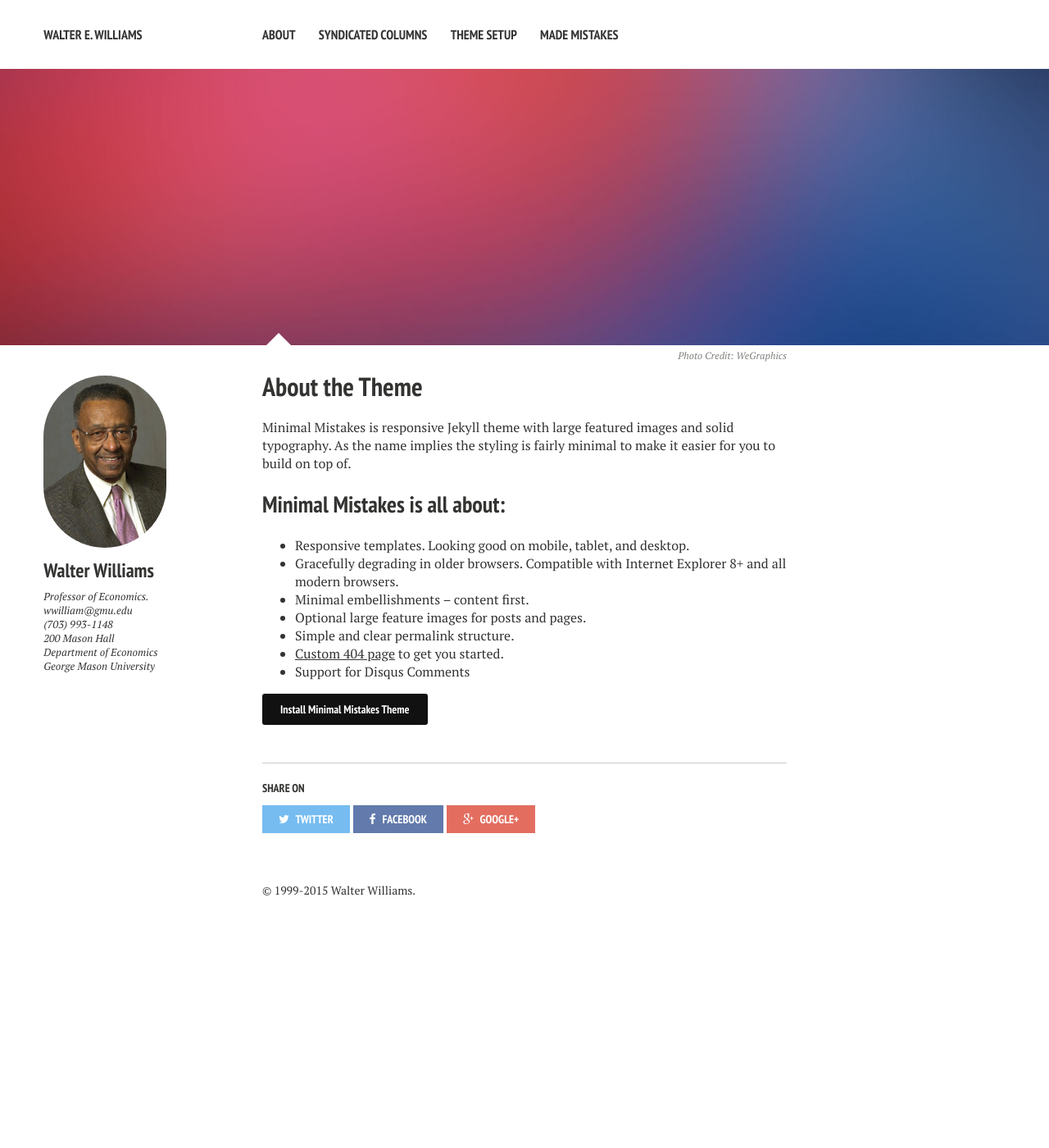
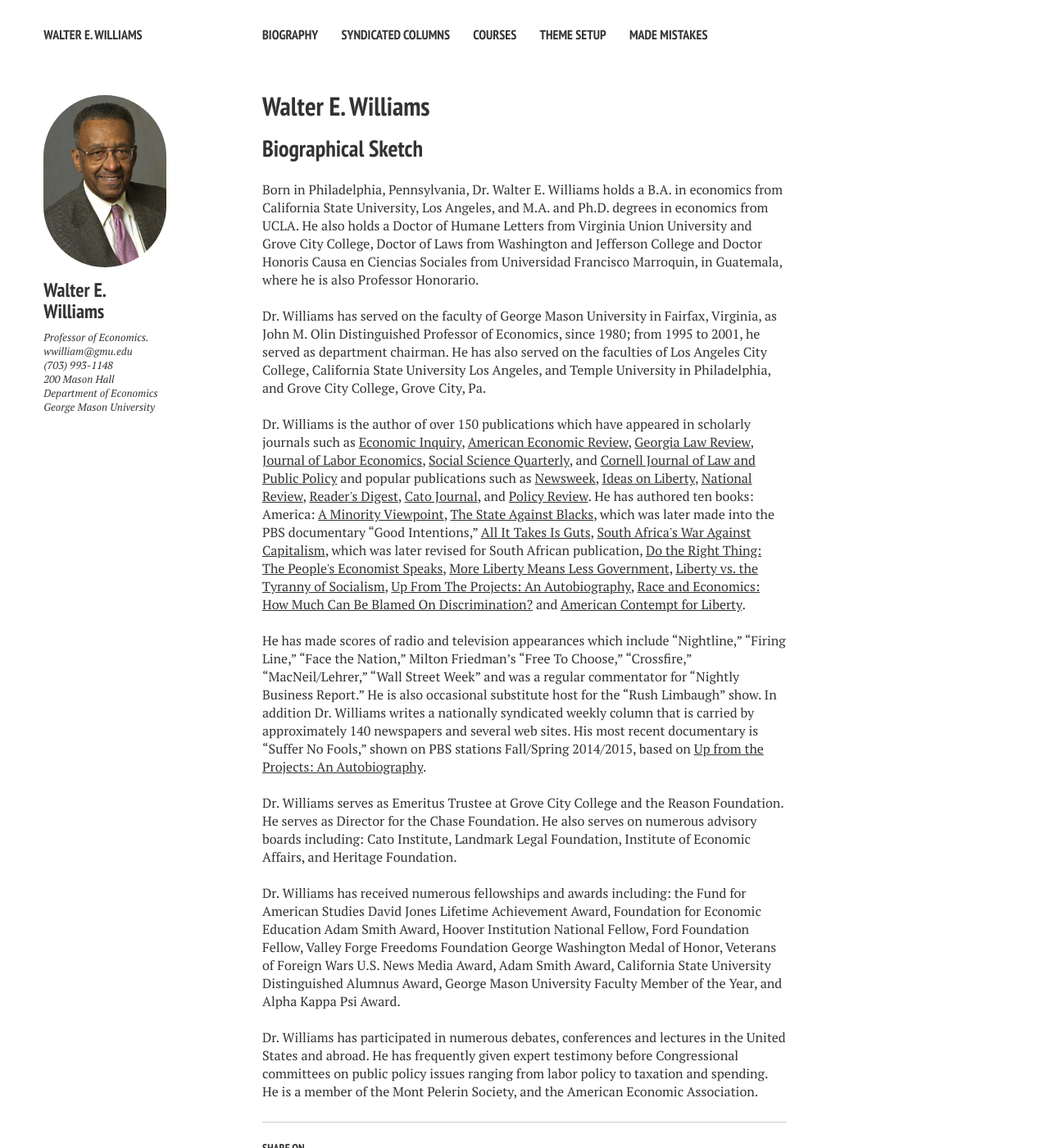
Before and after one commit to seanmarcia/wew, a Jekyll site: the page built from about/index.md, in a window 1280 px wide and 1400 px high. Shown: the whole window at 82% size. Built offline with Jekyll 4.4.1, drawn with Linux system fonts in a browser that asks for light colours; nearby versions of some CDN libraries; some of the changed text lies outside the part shown.

Commit message:
adding content for bio page and courses

```diff
--- a/_config.yml
+++ b/_config.yml
@@ -26,7 +26,7 @@ kramdown:
 
 # Site owner
 owner:
-  name: Walter Williams
+  name: Walter E. Williams
   avatar: wew.jpeg
   bio: "Professor of Economics.<br>wwilliam@gmu.edu<br>(703) 993-1148<br>200 Mason Hall<br>Department of Economics<br>George Mason University<br>"
   email:
--- a/_data/navigation.yml
+++ b/_data/navigation.yml
@@ -1,10 +1,13 @@
 # Site navigation links
 
-- title: About
+- title: Biography
   url: /about/
 
 - title: Syndicated Columns
   url: /posts/
+
+- title: Courses
+  url: /courses/
 
 - title: Theme Setup
   url: /theme-setup/
--- a/_layouts/page.html
+++ b/_layouts/page.html
@@ -12,21 +12,6 @@
 {% include _browser-upgrade.html %}
 
 {% include _navigation.html %}
-
-{% if page.image.feature %}
-  <div class="image-wrap">
-  <img src=
-    {% if page.image.feature contains 'http' %}
-      "{{ page.image.feature }}"
-    {% else %}
-      "{{ site.url }}/images/{{ page.image.feature }}"
-    {% endif %}
-  alt="{{ page.title }} feature image">
-  {% if page.image.credit %}
-    <span class="image-credit">Photo Credit: <a href="{{ page.image.creditlink }}">{{ page.image.credit }}</a></span>
-  {% endif %}
-  </div><!-- /.image-wrap -->
-{% endif %}
 
 <div id="main" role="main">
   <div class="article-author-side">
--- a/about/index.md
+++ b/about/index.md
@@ -1,6 +1,6 @@
 ---
 layout: page
-title: About the Theme
+title: Walter E. Williams
 tags: [about, Jekyll, theme, responsive]
 modified: 2014-08-08T20:53:07.573882-04:00
 comments: true
@@ -10,16 +10,18 @@ image:
   creditlink: http://wegraphics.net/downloads/free-ultimate-blurred-background-pack/
 ---
 
-Minimal Mistakes is responsive Jekyll theme with large featured images and solid typography. As the name implies the styling is fairly minimal to make it easier for you to build on top of.
+## Biographical Sketch
 
-## Minimal Mistakes is all about:
-
-* Responsive templates. Looking good on mobile, tablet, and desktop.
-* Gracefully degrading in older browsers. Compatible with Internet Explorer 8+ and all modern browsers.
-* Minimal embellishments -- content first.
-* Optional large feature images for posts and pages.
-* Simple and clear permalink structure.
-* [Custom 404 page](http://mmistakes.github.io/minimal-mistakes/404.html) to get you started.
-* Support for Disqus Comments
-
-<a markdown="0" href="{{ site.url }}/theme-setup" class="btn">Install Minimal Mistakes Theme</a>
+Born in Philadelphia, Pennsylvania, Dr. Walter E. Williams holds a B.A. in economics from California State University, Los Angeles, and M.A. and Ph.D. degrees in economics from UCLA. He also holds a Doctor of Humane Letters from Virginia Union University and Grove City College, Doctor of Laws from Washington and Jefferson College and Doctor Honoris Causa en Ciencias Sociales from Universidad Francisco Marroquin, in Guatemala, where he is also Professor Honorario.
+<br>
+Dr. Williams has served on the faculty of George Mason University in Fairfax, Virginia, as John M. Olin Distinguished Professor of Economics, since 1980; from 1995 to 2001, he served as department chairman. He has also served on the faculties of Los Angeles City College, California State University Los Angeles, and Temple University in Philadelphia, and Grove City College, Grove City, Pa.
+<br>
+Dr. Williams is the author of over 150 publications which have appeared in scholarly journals such as <u>Economic Inquiry</u>, <u>American Economic Review</u>, <u>Georgia Law Review</u>, <u>Journal of Labor Economics</u>, <u>Social Science Quarterly</u>, and <u>Cornell Journal of Law and Public Policy</u> and popular publications such as <u>Newsweek</u>, <u>Ideas on Liberty</u>, <u>National Review</u>, <u>Reader's Digest</u>, <u>Cato Journal</u>, and <u>Policy Review</u>. He has authored ten books: America: <u>A Minority Viewpoint</u>, <u>The State Against Blacks</u>, which was later made into the PBS documentary "Good Intentions," <u>All It Takes Is Guts</u>, <u>South Africa's War Against Capitalism</u>, which was later revised for South African publication, <u>Do the Right Thing: The People's Economist Speaks</u>, <u>More Liberty Means Less Government</u>, <u>Liberty vs. the Tyranny of Socialism</u>, <u>Up From The Projects: An Autobiography</u>, <u>Race and Economics: How Much Can Be Blamed On Discrimination?</u> and <u>American Contempt for Liberty</u>.
+<br>
+He has made scores of radio and television appearances which include "Nightline," "Firing Line," "Face the Nation," Milton Friedman's "Free To Choose," "Crossfire," "MacNeil/Lehrer," "Wall Street Week" and was a regular commentator for "Nightly Business Report." He is also occasional substitute host for the "Rush Limbaugh" show. In addition Dr. Williams writes a nationally syndicated weekly column that is carried by approximately 140 newspapers and several web sites. His most recent documentary is “Suffer No Fools,” shown on PBS stations Fall/Spring 2014/2015, based on <u>Up from the Projects: An Autobiography</u>.
+<br>
+Dr. Williams serves as Emeritus Trustee at Grove City College and the Reason Foundation. He serves as Director for the Chase Foundation. He also serves on numerous advisory boards including: Cato Institute, Landmark Legal Foundation, Institute of Economic Affairs, and Heritage Foundation.
+<br>
+Dr. Williams has received numerous fellowships and awards including: the Fund for American Studies David Jones Lifetime Achievement Award, Foundation for Economic Education Adam Smith Award, Hoover Institution National Fellow, Ford Foundation Fellow, Valley Forge Freedoms Foundation George Washington Medal of Honor, Veterans of Foreign Wars U.S. News Media Award, Adam Smith Award, California State University Distinguished Alumnus Award, George Mason University Faculty Member of the Year, and Alpha Kappa Psi Award.
+<br>
+Dr. Williams has participated in numerous debates, conferences and lectures in the United States and abroad. He has frequently given expert testimony before Congressional committees on public policy issues ranging from labor policy to taxation and spending. He is a member of the Mont Pelerin Society, and the American Economic Association.
```
Also changed, not shown: _layouts/post-index.html (+0 -15 lines), _layouts/post.html (+0 -15 lines), courses/index.md (added, +38 -0 lines).
